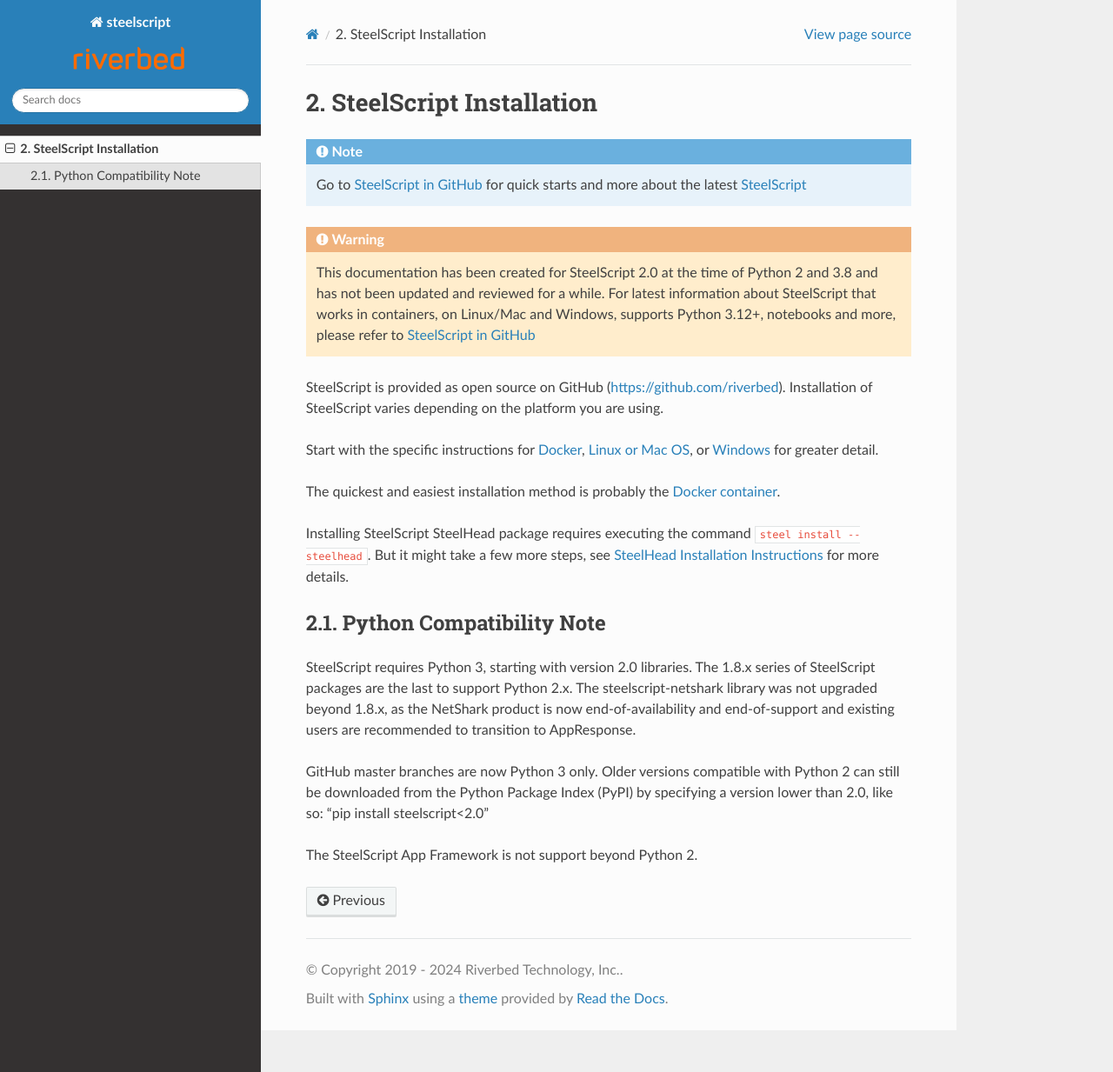
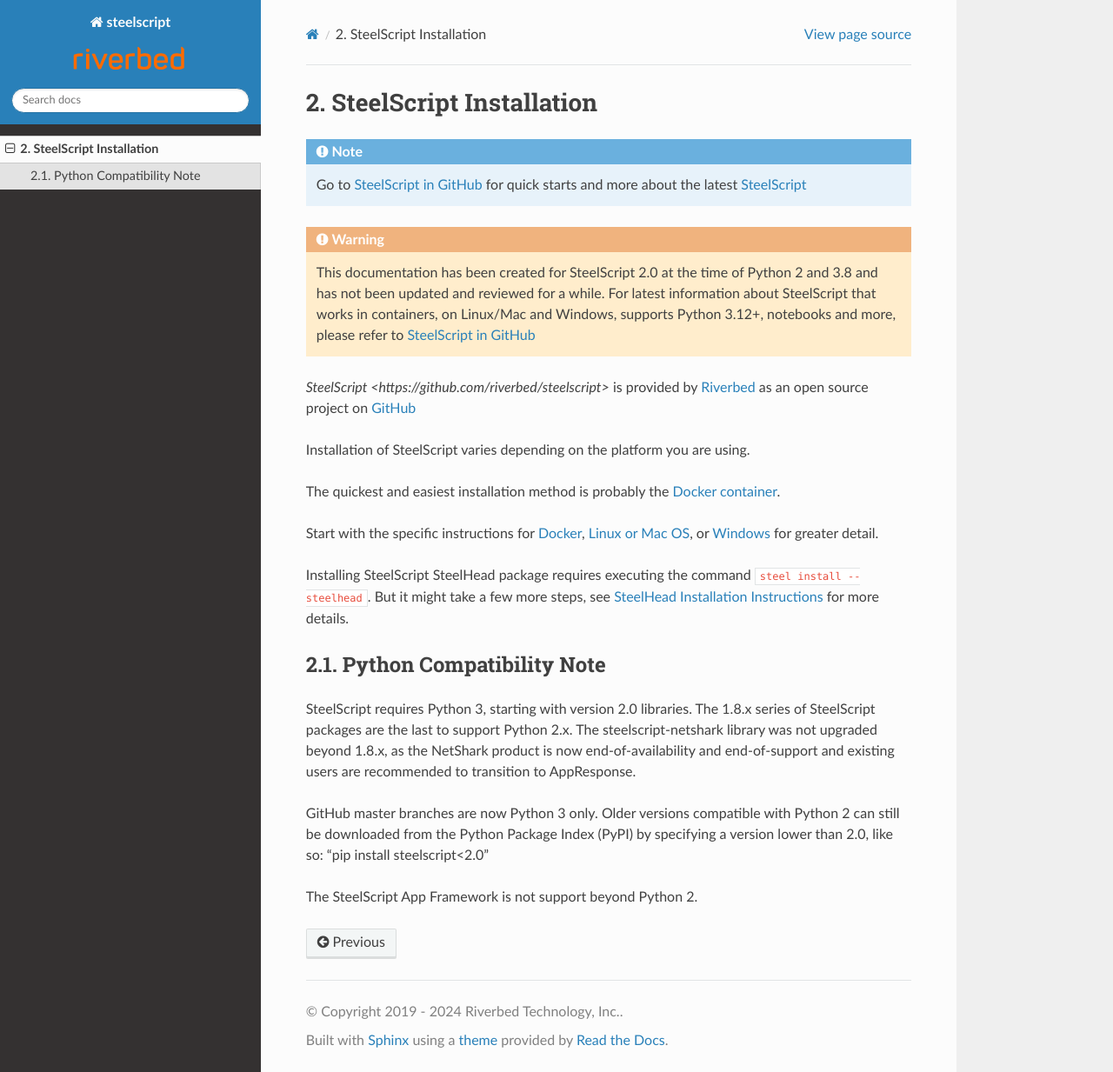
Before and after one commit to riverbed/steelscript, a Sphinx documentation site: the page built from docs/install/toc.rst, in a window 1280 px wide and 1233 px high. Shown: the whole window at 87% size. Built offline with Sphinx 7.4.7 and the Read the Docs theme 3.1.0, drawn with Linux system fonts in a browser that asks for light colours; pages that are not in the unit, such as notebooks, are missing from menus; the version number could not be read and is left out.

Commit message:
Riverbed

```diff
--- a/docs/index.rst
+++ b/docs/index.rst
@@ -3,6 +3,7 @@
 ===============================
 
 `SteelScript <https://github.com/riverbed/steelscript>`_ is a collection of libraries and scripts in Python for interacting with `Riverbed <https://www.riverbed.com/>`_ solutions and appliances, and other network infrastructure devices.
+`SteelScript <https://github.com/riverbed/steelscript>` is provided by `Riverbed <https://www.riverbed.com/>`_ as an open source project on `GitHub <https://github.com/riverbed/steelscript>`_
 
 .. note::
 
--- a/docs/install/toc.rst
+++ b/docs/install/toc.rst
@@ -10,13 +10,14 @@
   This documentation has been created for SteelScript 2.0 at the time of Python 2 and 3.8 and has not been updated and reviewed for a while. For latest information about SteelScript that works in containers, on Linux/Mac and Windows, supports Python 3.12+, notebooks and more, please refer to `SteelScript in GitHub <https://github.com/riverbed/steelscript>`_
 
 
-SteelScript is provided as open source on GitHub (https://github.com/riverbed).
+`SteelScript <https://github.com/riverbed/steelscript>` is provided by `Riverbed <https://www.riverbed.com/>`_ as an open source project on `GitHub <https://github.com/riverbed/steelscript>`_
+
 Installation of SteelScript varies depending on the platform you are using.
+
+The quickest and easiest installation method is probably the :doc:`Docker container <docker>`.
 
 Start with the specific instructions for :doc:`Docker <docker>`,
 :doc:`Linux or Mac OS <linuxmac>`, or :doc:`Windows <windows>` for greater detail.
-
-The quickest and easiest installation method is probably the :doc:`Docker container <docker>`.
 
 Installing SteelScript SteelHead package requires executing the command ``steel install --steelhead``.
 But it might take a few more steps, see :doc:`SteelHead Installation Instructions <steelhead>` for more details.
```
